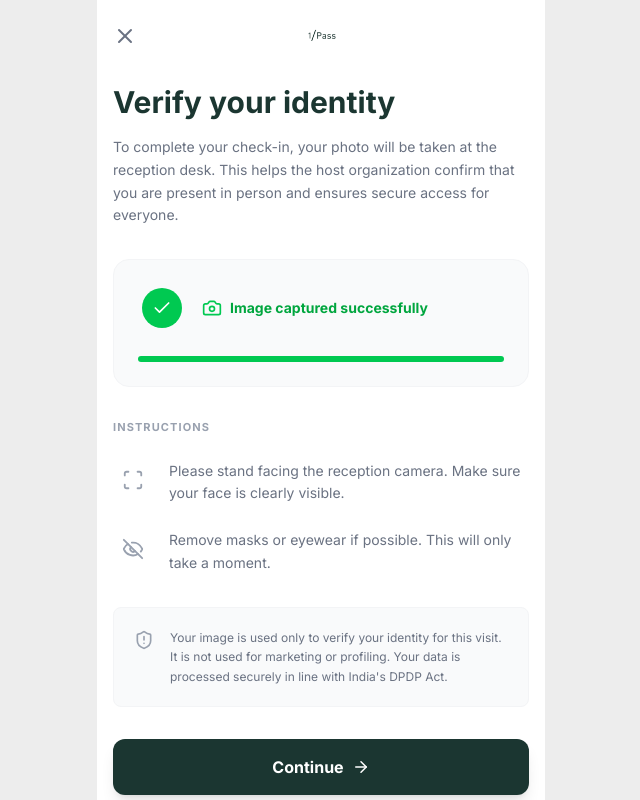
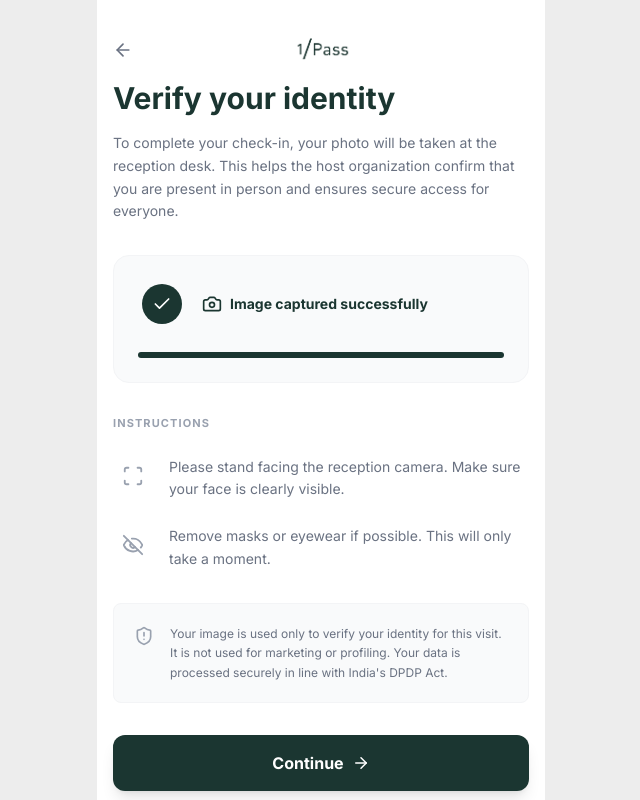
Before and after one commit to HMS159/OnePass_Mobile_Web_App, a React (Vite) app: page /face-match in a window 1280 px wide. Shown: the whole page, without its empty margins (319-959 px from the left). Built offline with nearby package versions, Linux system fonts and the light colour scheme; the HTML template or start-up script is replaced by a standard one.

Commit message:
Face Match Page Changes Done

```diff
--- a/src/Pages/FaceMatch.jsx
+++ b/src/Pages/FaceMatch.jsx
@@ -1,15 +1,21 @@
 import React, { useState, useEffect } from "react";
-import { X, Camera, Scan, EyeOff, ShieldAlert, ArrowRight, Check } from "lucide-react";
+import {
+  Camera,
+  Scan,
+  EyeOff,
+  ShieldAlert,
+  ArrowRight,
+  Check,
+} from "lucide-react";
 import { useNavigate } from "react-router-dom";
-import Logo from "../assets/images/1pass_logo.png";
+import MobileHeader from "../components/MobileHeader";
 
 const FaceMatch = () => {
   const navigate = useNavigate();
-    const [status, setStatus] = useState("waiting"); // waiting, capturing, success
+  const [status, setStatus] = useState("waiting"); // waiting, success
   const [progress, setProgress] = useState(0);
 
   useEffect(() => {
-        // Simulate progress
     const interval = setInterval(() => {
       setProgress((prev) => {
         if (prev >= 100) {
@@ -26,20 +32,19 @@ const FaceMatch = () => {
 
   return (
     <div className="w-full h-dvh bg-white px-4 py-5 flex flex-col overflow-y-auto">
-            {/* Header */}
-            <div className="flex items-center justify-between mb-8">
-                <button onClick={() => navigate(-1)} className="text-gray-500">
-                    <X size={24} />
-                </button>
-                <img src={Logo} alt="1Pass Logo" className="h-8 object-contain" />
-                <div className="w-6" />
-            </div>
+      {/* ✅ Replaced Header */}
+      <MobileHeader />
 
       {/* Main Content */}
       <div className="flex-1">
-                <h1 className="text-3xl font-bold text-[#1b3631] mb-4">Verify your identity</h1>
+        <h1 className="text-3xl font-bold text-[#1b3631] mb-4">
+          Verify your identity
+        </h1>
+
         <p className="text-gray-500 text-sm mb-8 leading-relaxed">
-                    To complete your check-in, your photo will be taken at the reception desk. This helps the host organization confirm that you are present in person and ensures secure access for everyone.
+          To complete your check-in, your photo will be taken at the reception
+          desk. This helps the host organization confirm that you are present in
+          person and ensures secure access for everyone.
         </p>
 
         {/* Capture Status Box */}
@@ -47,7 +52,7 @@ const FaceMatch = () => {
           <div className="flex items-center gap-4 mb-6">
             <div className="relative w-12 h-12 flex items-center justify-center">
               {status === "success" ? (
-                                <div className="w-10 h-10 bg-green-500 rounded-full flex items-center justify-center animate-pop">
+                <div className="w-10 h-10 bg-[#1b3631] rounded-full flex items-center justify-center">
                   <Check className="text-white" size={20} />
                 </div>
               ) : (
@@ -80,17 +85,30 @@ const FaceMatch = () => {
                 </>
               )}
             </div>
+
             <div className="flex items-center gap-2">
-                            <Camera size={20} className={status === "success" ? "text-green-500" : "text-gray-400"} />
-                            <span className={`text-sm font-bold ${status === "success" ? "text-green-600" : "text-gray-600"}`}>
-                                {status === "success" ? "Image captured successfully" : "Waiting for image capture..."}
+              <Camera
+                size={20}
+                className={
+                  status === "success" ? "text-[#1b3631]" : "text-gray-400"
+                }
+              />
+              <span
+                className={`text-sm font-bold ${
+                  status === "success" ? "text-[#1b3631]" : "text-gray-600"
+                }`}
+              >
+                {status === "success"
+                  ? "Image captured successfully"
+                  : "Waiting for image capture..."}
               </span>
             </div>
           </div>
 
+          {/* Progress Bar */}
           <div className="w-full h-1.5 bg-gray-100 rounded-full overflow-hidden">
             <div
-                            className={`h-full transition-all duration-300 ${status === "success" ? "bg-green-500" : "bg-[#1b3631]"}`}
+              className="h-full transition-all duration-300 bg-[#1b3631]"
               style={{ width: `${progress}%` }}
             />
           </div>
@@ -98,19 +116,22 @@ const FaceMatch = () => {
 
         {/* Instructions */}
         <div className="space-y-6 mb-8">
-                    <h4 className="text-[11px] font-bold text-gray-400 uppercase tracking-widest">Instructions</h4>
+          <h4 className="text-[11px] font-bold text-gray-400 uppercase tracking-widest">
+            Instructions
+          </h4>
 
           <div className="flex gap-4">
-                        <div className="w-10 h-10 rounded-lg flex items-center justify-center shrink-0">
+            <div className="w-10 h-10 flex items-center justify-center shrink-0">
               <Scan className="text-gray-400" size={22} />
             </div>
             <p className="text-sm text-gray-500 leading-relaxed">
-                            Please stand facing the reception camera. Make sure your face is clearly visible.
+              Please stand facing the reception camera. Make sure your face is
+              clearly visible.
             </p>
           </div>
 
           <div className="flex gap-4">
-                        <div className="w-10 h-10 rounded-lg flex items-center justify-center shrink-0">
+            <div className="w-10 h-10 flex items-center justify-center shrink-0">
               <EyeOff className="text-gray-400" size={22} />
             </div>
             <p className="text-sm text-gray-500 leading-relaxed">
@@ -123,7 +144,9 @@ const FaceMatch = () => {
         <div className="bg-gray-50 border border-gray-100 rounded-lg p-5 flex items-start gap-4">
           <ShieldAlert size={20} className="text-gray-400 mt-0.5 shrink-0" />
           <p className="text-xs text-gray-500 leading-relaxed">
-                        Your image is used only to verify your identity for this visit. It is not used for marketing or profiling. Your data is processed securely in line with India's DPDP Act.
+            Your image is used only to verify your identity for this visit. It
+            is not used for marketing or profiling. Your data is processed
+            securely in line with India's DPDP Act.
           </p>
         </div>
       </div>
@@ -132,13 +155,13 @@ const FaceMatch = () => {
       <div className="mt-8">
         <button
           disabled={status !== "success"}
-                    onClick={() => navigate("/verification-done")}
+          onClick={() => navigate("/success")}
           className={`w-full h-14 rounded-xl font-bold transition flex items-center justify-center gap-2
-            ${status === "success"
+            ${
+              status === "success"
                 ? "bg-[#1b3631] text-white shadow-lg shadow-black/10"
                 : "bg-gray-200 text-gray-400 cursor-not-allowed"
-                        }
-          `}
+            }`}
         >
           {status === "success" ? "Continue" : "Waiting for capture..."}
           <ArrowRight size={18} />
```
Lines whose indentation alone changed are shown as unchanged.
